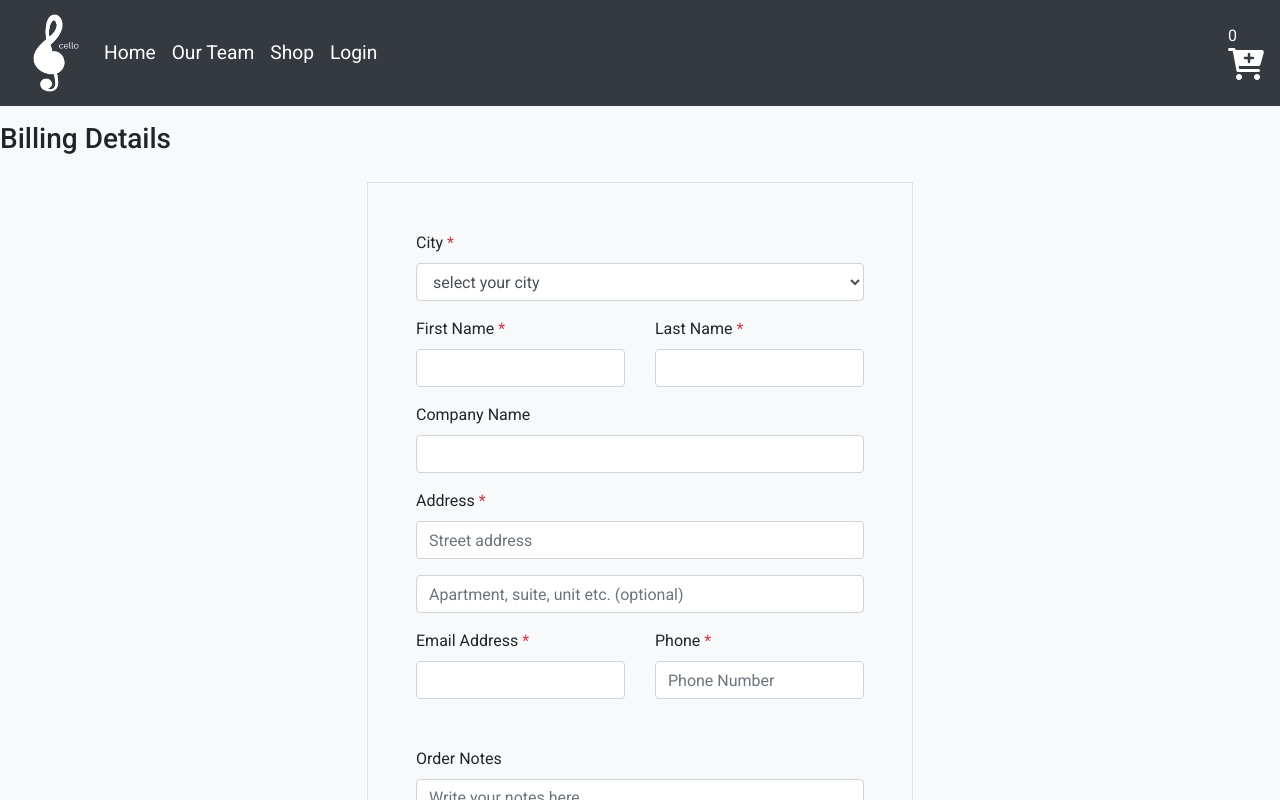
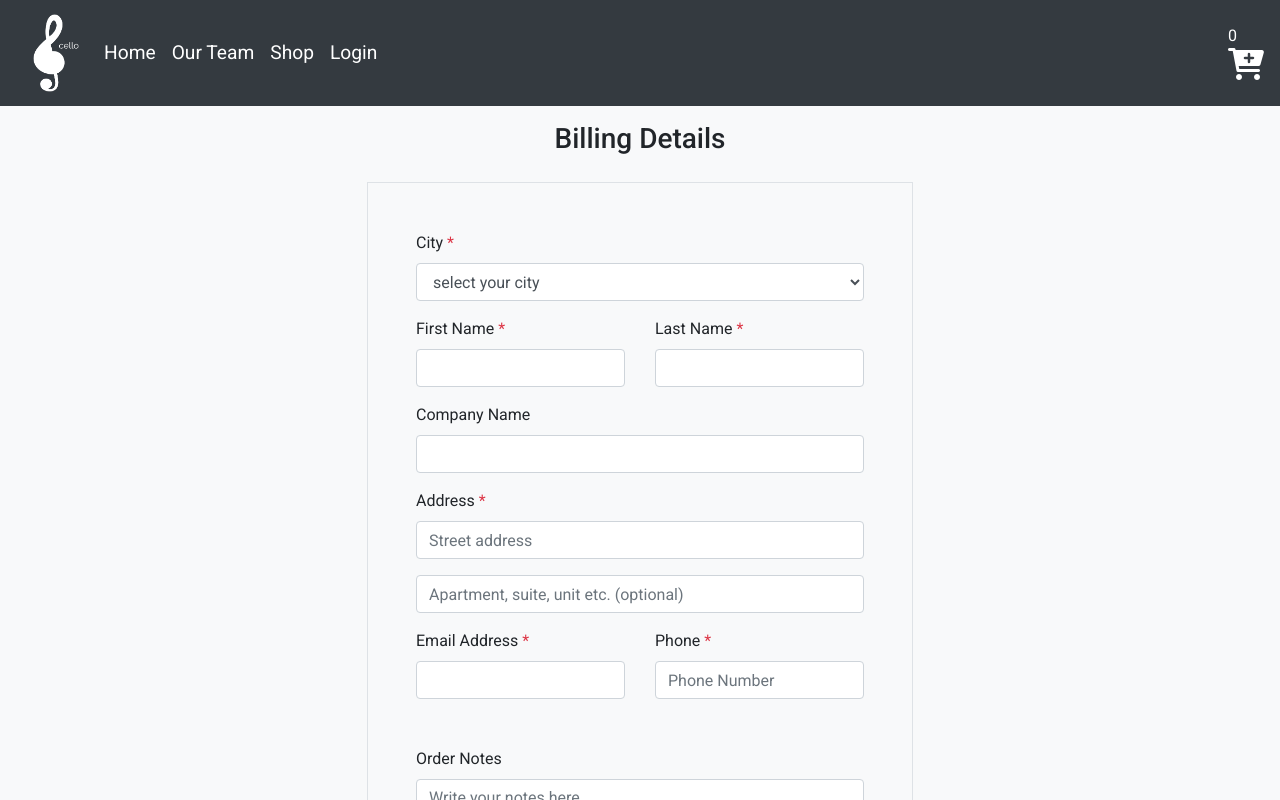
Before and after one commit to nashmi-team/React-E-commerce, a React (Create React App) app: page /checkout in a window 1280 px wide. Shown: the top 800 px of the page. Built offline with nearby package versions, Linux system fonts and the light colour scheme; a web font is replaced by a local one.

Commit message:
Change Our team files to another directory

```diff
--- a/src/App.js
+++ b/src/App.js
@@ -13,7 +13,7 @@ import SingleProduct from "./components/Shop/SingleProduc/SingleProduct";
 import Slider from "./components/Slider/Slider";
 import Checkout from "./components/Checkout/Checkout";
 import ScrollToTop from "./components/ScrollToTop/ScrollToTop";
-import OurTeam from "./components/OurTeam";
+import OurTeam from "./components/OurTeam/OurTeam";
 
 const App = () => {
   // All State
--- a/src/components/Checkout/Checkout.js
+++ b/src/components/Checkout/Checkout.js
@@ -5,7 +5,6 @@ import { withRouter } from "react-router";
 const Checkout = ({ history }) => {
   const handleOrder = (event) => {
     event.preventDefault();
-    console.log("hhhhhhhh");
     history.push({
       pathname: `/`,
     });
@@ -16,7 +15,9 @@ const Checkout = ({ history }) => {
       <div className="bg-light py-3">
         <div className="row test">
           <div className="col-md-12 mb-9 mb-md-0">
-            <div className="h3 mb-3 text-black">Billing Details</div>
+            <div className="h3 mb-3 text-black" style={{ textAlign: "center" }}>
+              Billing Details
+            </div>
             <form>
               <div className="p-3 p-lg-5 border">
                 <div className="form-group">
--- a/src/components/OurTeam.js
+++ b/src/components/OurTeam/OurTeam.js
@@ -20,7 +20,7 @@ const OurTeam = () => {
           <img
             src="./assest/imgs/Abdelkareem.jpg"
             alt="Abdelkareem"
-            class="img-person"
+            className="img-person"
           />
           <div className="person-title">
             <h4> Abdelkareem Aldeek</h4>
```
Also changed, not shown: src/components/OurTeam/OurTeam.css (renamed from src/components/OurTeam.css).
